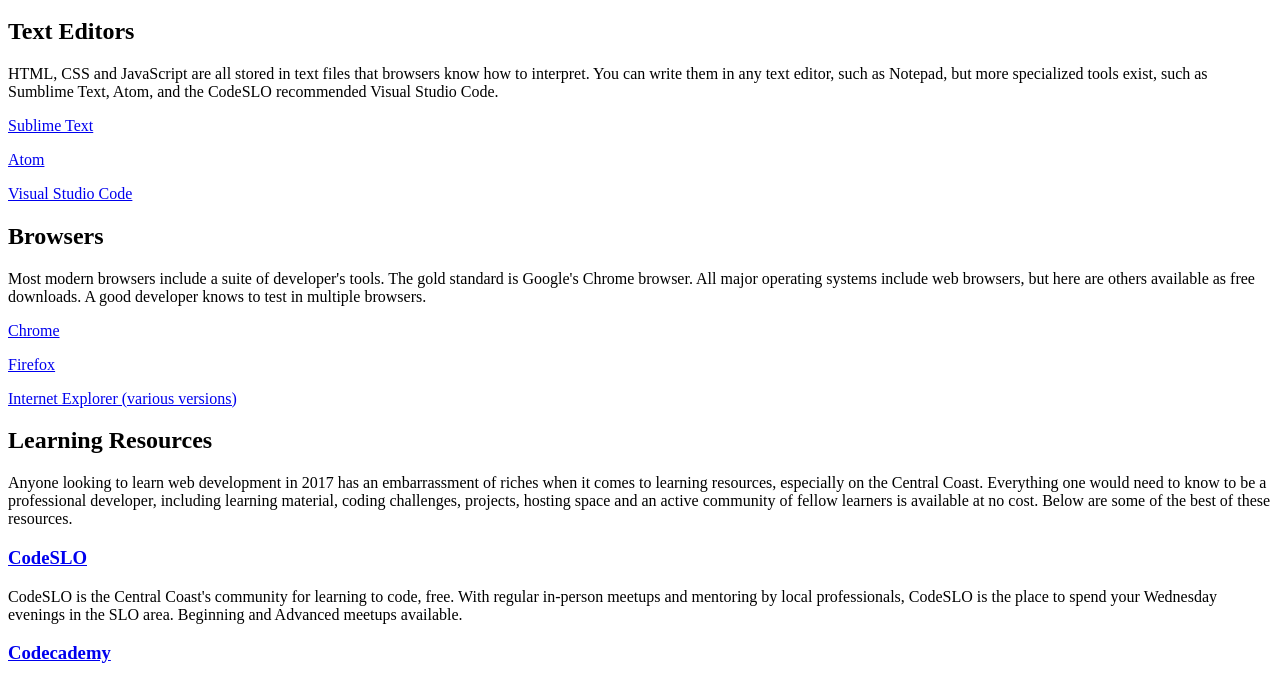
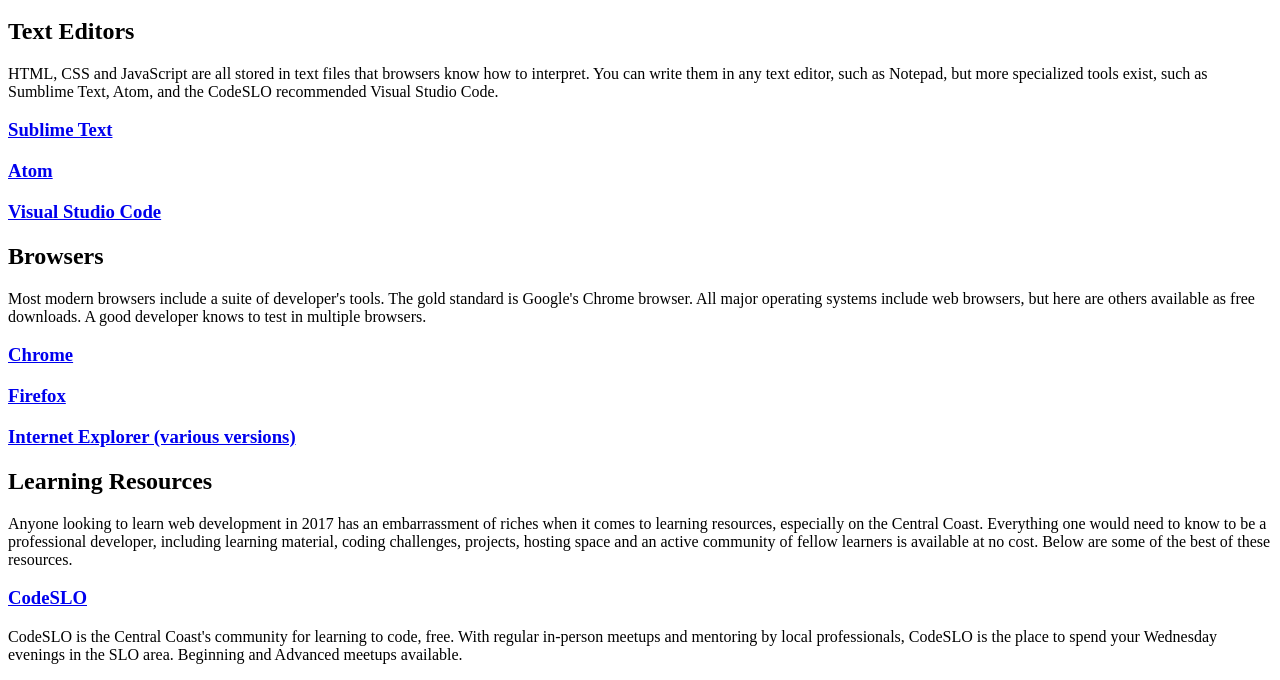
Before and after one commit to matt-codeslo/html_whitepaper, a plain HTML site: page resources.html in a window 1280 px wide. Shown: the part 100-780 px from the top of the page. Drawn offline with Linux system fonts and the light colour scheme.

Commit message:
changed some links to h3s

```diff
--- a/resources.html
+++ b/resources.html
@@ -12,17 +12,17 @@
     <p>HTML, CSS and JavaScript are all stored in text files that browsers know how to interpret. You can write them in any
         text editor, such as Notepad, but more specialized tools exist, such as Sumblime Text, Atom, and the CodeSLO recommended
         Visual Studio Code.</p>
-    <p><a href="http://www.sublimetext.com/2" target="_blank">Sublime Text</a></p>
-    <p><a href="https://atom.io/" target="_blank">Atom</a></p>
-    <p><a href="https://code.visualstudio.com/download" target="_blank">Visual Studio Code</a></p>
+    <h3><a href="http://www.sublimetext.com/2" target="_blank">Sublime Text</a></h3>
+    <h3><a href="https://atom.io/" target="_blank">Atom</a></h3>
+    <h3><a href="https://code.visualstudio.com/download" target="_blank">Visual Studio Code</a></h3>
     <h2>Browsers</h2>
     <p>Most modern browsers include a suite of developer's tools. The gold standard is Google's Chrome browser. All major operating
         systems include web browsers, but here are others available as free downloads. A good developer knows to test in
         multiple browsers.</p>
-    <p><a href="https://www.google.com/chrome/browser/desktop/index.html?brand=CHBD&gclid=Cj0KEQiAhs3DBRDmu-rVkuif0N8BEiQAWuUJr7B8RoVZbz3bO0Agc8ytp0Arg9onZCN67vGoimE-FkcaAkdH8P8HAQ&dclid=CJLZ3urdttECFcUPPwodtGgKBg"
-            target="_blank">Chrome</a></p>
-    <p><a href="https://www.mozilla.org/en-US/firefox/new/?f=97" target="_blank">Firefox</a></p>
-    <p><a href="https://support.microsoft.com/en-us/help/17621/internet-explorer-downloads" target="_blank">Internet Explorer (various versions)</a></p>
+    <h3><a href="https://www.google.com/chrome/browser/desktop/index.html?brand=CHBD&gclid=Cj0KEQiAhs3DBRDmu-rVkuif0N8BEiQAWuUJr7B8RoVZbz3bO0Agc8ytp0Arg9onZCN67vGoimE-FkcaAkdH8P8HAQ&dclid=CJLZ3urdttECFcUPPwodtGgKBg"
+            target="_blank">Chrome</a></h3>
+    <h3><a href="https://www.mozilla.org/en-US/firefox/new/?f=97" target="_blank">Firefox</a></h3>
+    <h3><a href="https://support.microsoft.com/en-us/help/17621/internet-explorer-downloads" target="_blank">Internet Explorer (various versions)</a></h3>
     <h2>Learning Resources</h2>
     <p>Anyone looking to learn web development in 2017 has an embarrassment of riches when it comes to learning resources, especially
         on the Central Coast. Everything one would need to know to be a professional developer, including learning material,
```
